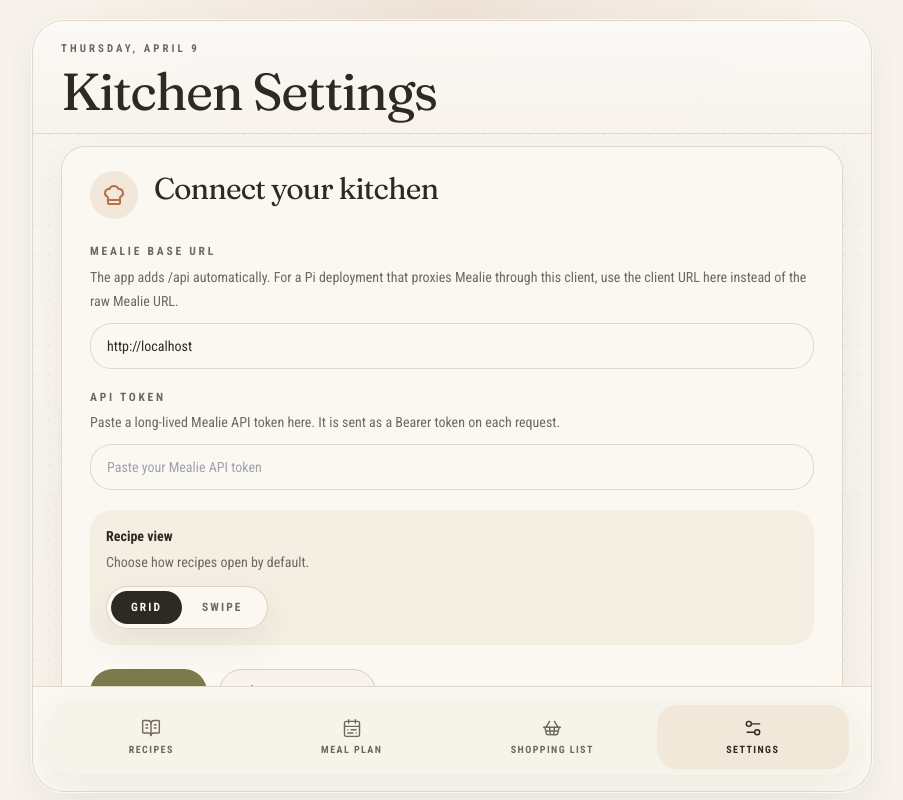
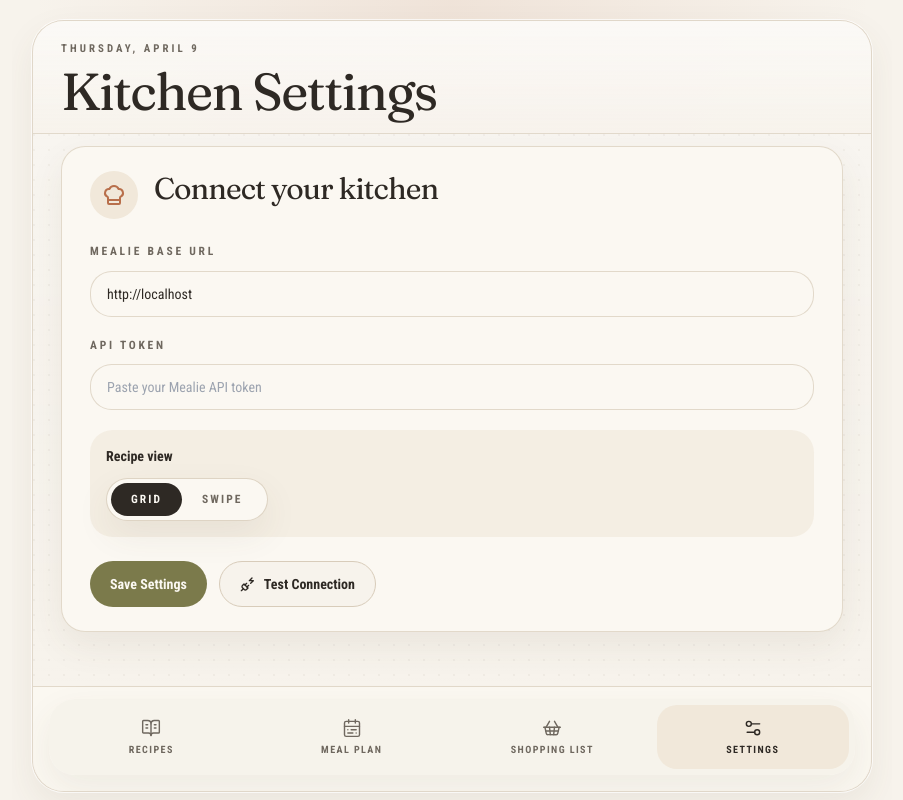
Before and after one commit to fh6nt2n65h-prog/Mealie-PWA, a React (Vite) app: page /settings in a window 1280 px wide. Shown: the whole page, without its empty margins (188-1091 px from the left). Built offline with nearby package versions, Linux system fonts and the light colour scheme.

Commit message:
style(ui): enlarge ingredient tooltip and simplify settings helper text

```diff
--- a/src/components/ingredient-highlighter.tsx
+++ b/src/components/ingredient-highlighter.tsx
@@ -151,7 +151,7 @@
             animate={{ opacity: 1, scale: 1 }}
             exit={{ opacity: 0, scale: 0.9 }}
             transition={{ duration: 0.15 }}
-            className="pointer-events-none absolute z-40 -translate-x-1/2 -translate-y-[calc(100%+8px)] rounded-[0.8rem] bg-ink px-2.5 py-1.5 text-xs font-semibold text-parchment shadow-paper"
+            className="pointer-events-none absolute z-40 -translate-x-1/2 -translate-y-[calc(100%+10px)] rounded-[1rem] bg-ink px-3 py-2 text-sm font-semibold text-parchment shadow-paper"
             style={{
               left: `${tooltip.x}px`,
               top: `${tooltip.y}px`
--- a/src/components/setting-field.tsx
+++ b/src/components/setting-field.tsx
@@ -2,7 +2,7 @@
 
 type SettingFieldProps = {
   label: string
-  description: string
+  description?: string
 } & InputHTMLAttributes<HTMLInputElement>
 
 export function SettingField({ label, description, ...props }: SettingFieldProps) {
@@ -10,7 +10,7 @@
     <label className="block space-y-2.5">
       <div>
         <p className="text-[0.72rem] font-semibold uppercase tracking-[0.24em] text-oliveGray">{label}</p>
-        <p className="mt-1 text-sm leading-6 text-oliveGray">{description}</p>
+        {description ? <p className="mt-1 text-sm leading-6 text-oliveGray">{description}</p> : null}
       </div>
       <input
         {...props}
--- a/src/pages/settings-page.tsx
+++ b/src/pages/settings-page.tsx
@@ -60,7 +60,6 @@
         <div className="mt-6 space-y-5">
           <SettingField
             label="Mealie Base URL"
-            description="The app adds /api automatically. For a Pi deployment that proxies Mealie through this client, use the client URL here instead of the raw Mealie URL."
             value={draftSettings.baseUrl}
             onChange={(event) => setDraftSettings((current) => ({ ...current, baseUrl: event.target.value }))}
             placeholder="http://192.168.1.91:9000"
@@ -68,7 +67,6 @@
 
           <SettingField
             label="API Token"
-            description="Paste a long-lived Mealie API token here. It is sent as a Bearer token on each request."
             value={draftSettings.apiToken}
             onChange={(event) => setDraftSettings((current) => ({ ...current, apiToken: event.target.value }))}
             placeholder="Paste your Mealie API token"
@@ -78,7 +76,6 @@
           <div className="space-y-3 rounded-[1.4rem] bg-oat/60 px-4 py-4">
             <div>
               <p className="text-sm font-semibold text-ink">Recipe view</p>
-              <p className="mt-1 text-sm leading-6 text-oliveGray">Choose how recipes open by default.</p>
             </div>
             <SegmentedControl
               value={viewMode}
```
